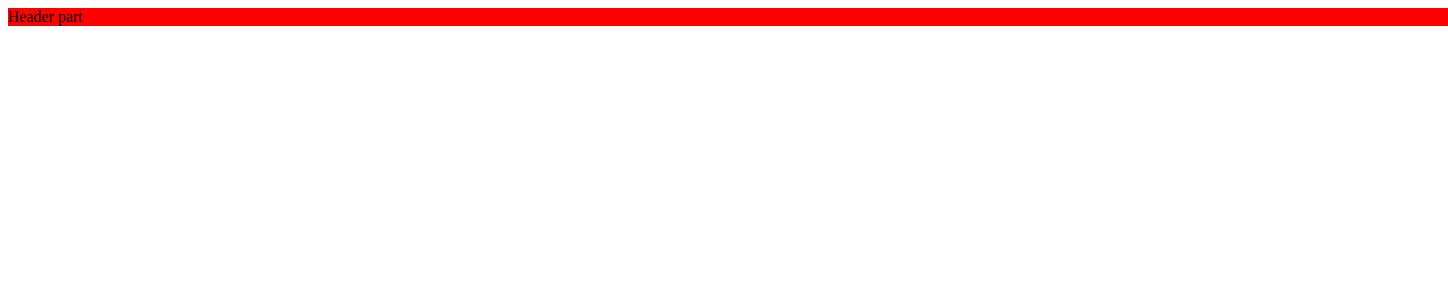
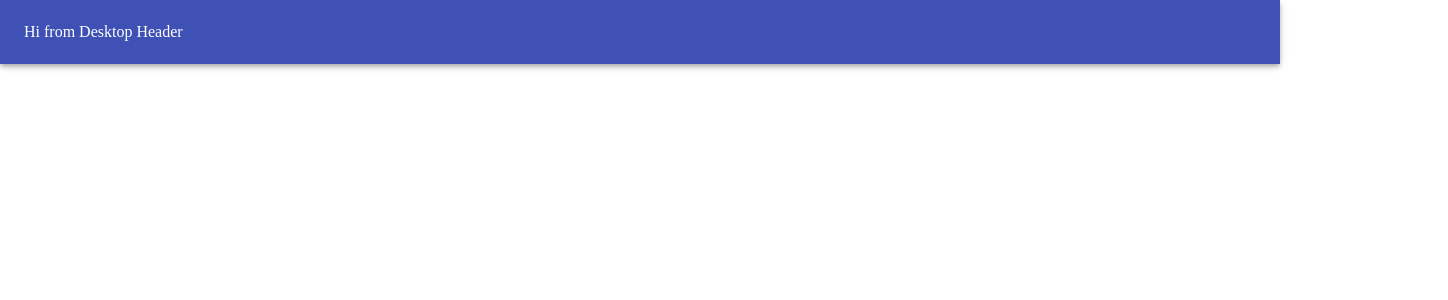
Before and after one commit to Lemas-lrn/task-tracker-front, a React (Create React App) app: page / in a window 1280 px wide. Shown: the top 300 px of the page, 1448 px wide, since content can reach past the window. Built offline with nearby package versions, Linux system fonts and the light colour scheme.

Commit message:
added header

```diff
--- a/src/App.tsx
+++ b/src/App.tsx
@@ -3,9 +3,12 @@ import Header from "./components/header/Header";
 import MainBody from "./components/mainBody/MainBody";
 function App() {
   return (
-    <MainBody>
+    <div>
       <Header></Header>
-    </MainBody>
+      <MainBody>
+        <div>Here comes the Body</div>
+      </MainBody>
+    </div>
   );
 }
 
--- a/src/components/header/Header.tsx
+++ b/src/components/header/Header.tsx
@@ -1,11 +1,15 @@
-import React from 'react'
+import React from "react";
+import { AppBar, Toolbar } from "@material-ui/core";
 
-type Props  = {
-}
-const Header :React.FC<Props> = () => {
-    return (
-        <div>Header part</div>
-    )
-}
+type Props = {};
+const Header: React.FC<Props> = () => {
+  return (
+    <header>
+      <AppBar>
+        <Toolbar>Hi from Desktop Header</Toolbar>
+      </AppBar>
+    </header>
+  );
+};
 
-export default Header
+export default Header;
--- a/src/components/mainBody/MainBody.tsx
+++ b/src/components/mainBody/MainBody.tsx
@@ -2,14 +2,13 @@ import React from "react";
 import styled from "styled-components";
 
 const Div = styled.div`
-  width: 1440px;
   margin-left: auto;
   margin-right: auto;
-  background: red;
+  background: rgba(200, 200, 200, 0.3);
 `;
 
 type Props = {
-  children: React.ReactElement | Element;
+  children?: React.ReactElement | Element;
 };
 const MainBody: React.FC<Props> = ({ children }) => {
   return <Div>{children}</Div>;
```
